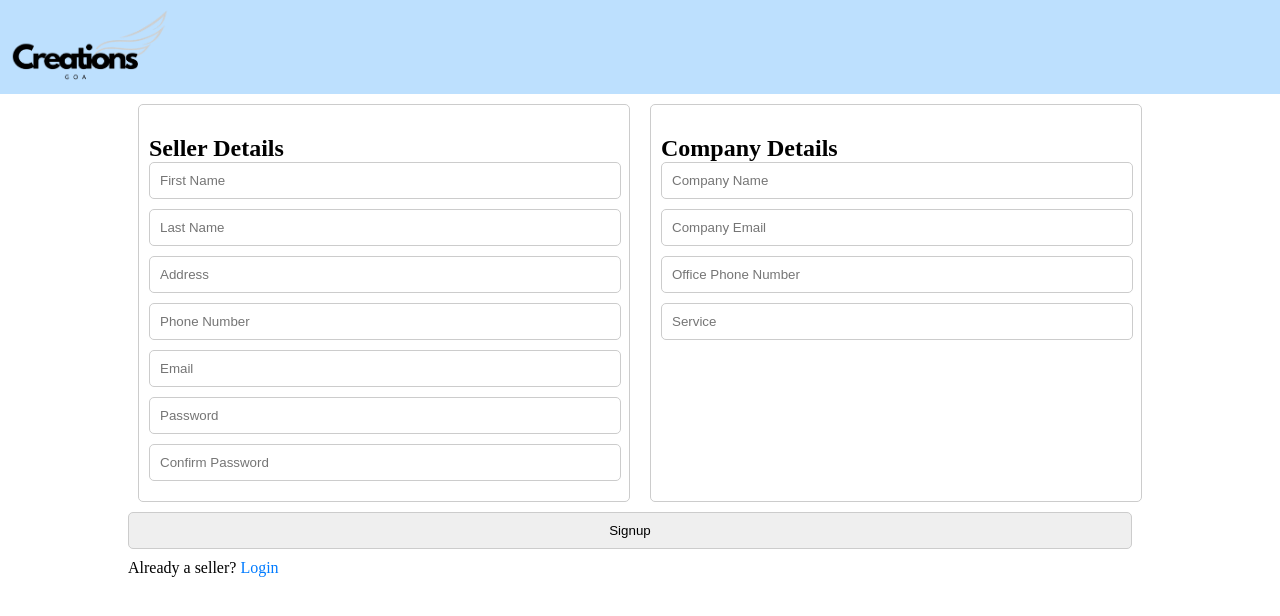
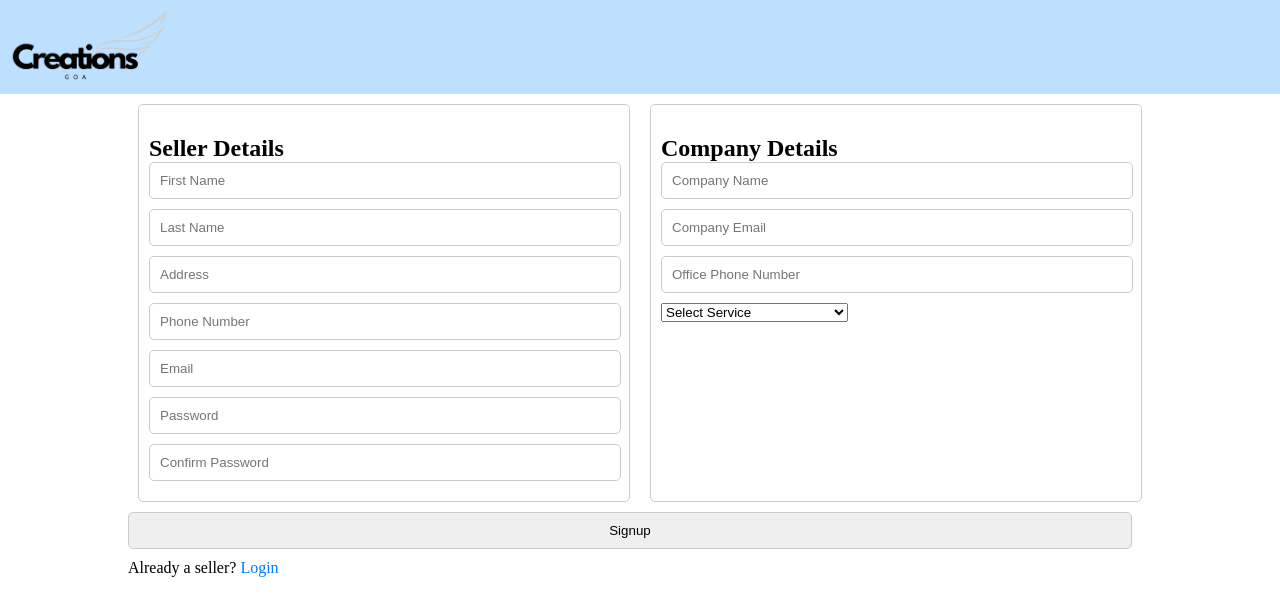
Before and after one commit to roydendsouza31/EventPlanningPlatform, a React (Create React App) app in the folder Frontend/epp_app/: page /sellersignup in a window 1280 px wide. Shown: the top 616 px of the page. Built offline with nearby package versions, Linux system fonts and the light colour scheme; the HTML template or start-up script is replaced by a standard one.

Commit message:
search changed to drop down

```diff
--- a/Frontend/epp_app/src/components/homepage/homepage.js
+++ b/Frontend/epp_app/src/components/homepage/homepage.js
@@ -1,4 +1,3 @@
-/* Homepage.js */
 
 import React from "react";
 import { useNavigate } from "react-router-dom";
@@ -33,12 +32,17 @@ const Homepage = () => {
       <div className="search-bar">
         <h1>Your Event, <span>Your Way</span></h1>
         <div className='searchbox'>
-          <input
-            type="text"
-            placeholder="Search by category eg wedding"
-            className="searchpackage"
-            // onChange={(e) => setSearchTerm(e.target.value)}
-          />
+        <select
+       className="searchpackage"
+  // onChange={(e) => setSearchTerm(e.target.value)}
+>
+  <option value="">Search by category</option>
+  <option value="wedding">Wedding</option>
+  <option value="birthday">Birthday</option>
+  <option value="corporate">Corporate Event</option>
+  <option value="graduation">Graduation</option>
+  {/* Add more options as needed */}
+</select>
           <button className="searchbutton">Search</button>
         </div>
       </div>
--- a/Frontend/epp_app/src/components/sellerRegistration/sellerSignup.js
+++ b/Frontend/epp_app/src/components/sellerRegistration/sellerSignup.js
@@ -162,13 +162,20 @@ const SellerSignup = () => {
             onChange={handleChange}
             required
           ></input>
-          <input
-            type="text"
-            name="typeofservice"
-            placeholder="Service"
-            onChange={handleChange}
-            required
-          ></input>
+          <select
+    name="typeofservice"
+    onChange={handleChange}
+    required
+  >
+    <option value="">Select Service</option>
+    <option value="venue">Venue</option>
+    <option value="decorator">Decorator</option>
+    <option value="catering">Catering</option>
+    <option value="photographer_videographer">Photographer/Videographer</option>
+    <option value="music">Music</option>
+    <option value="makeup_hairstylish">Makeup/Hairstylist</option>
+    <option value="emcee">Emcee</option>
+  </select>
         </div>
         <button type="submit" className="button" onClick={register}>
           Signup
```
